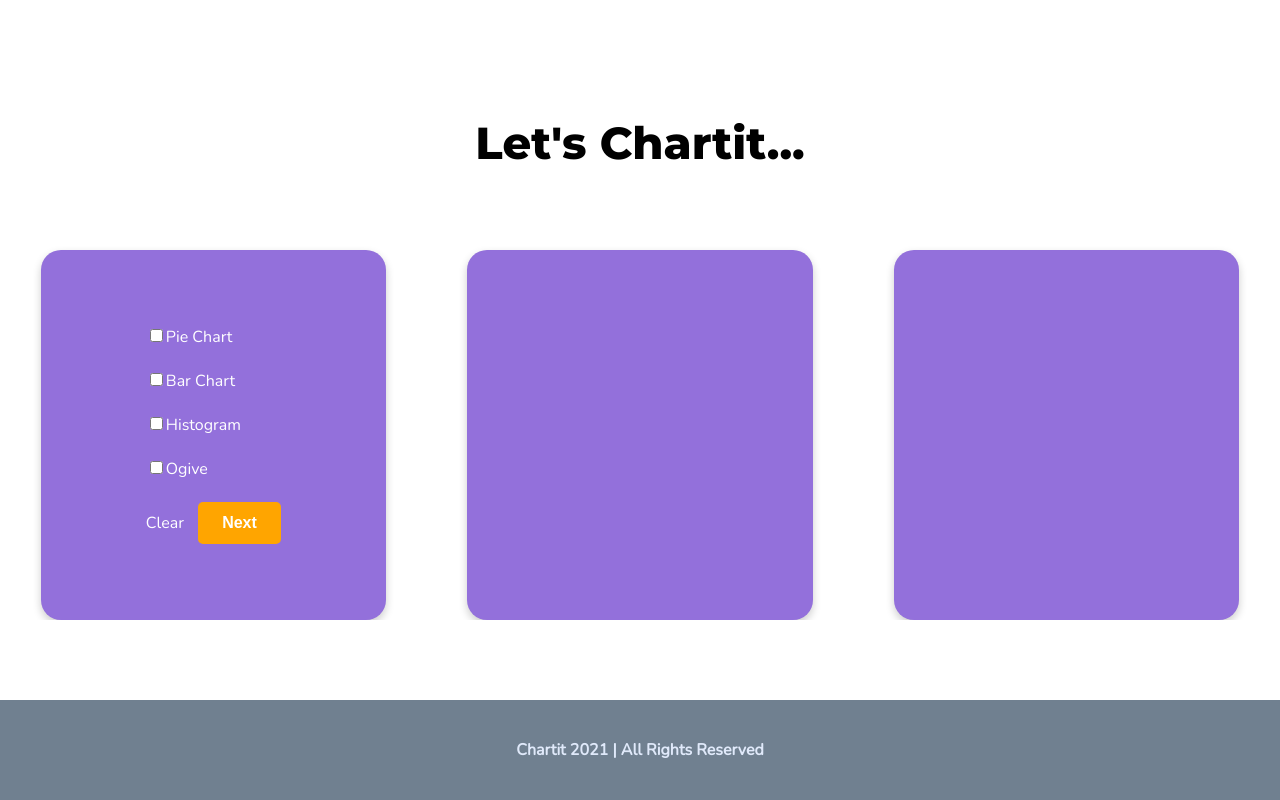
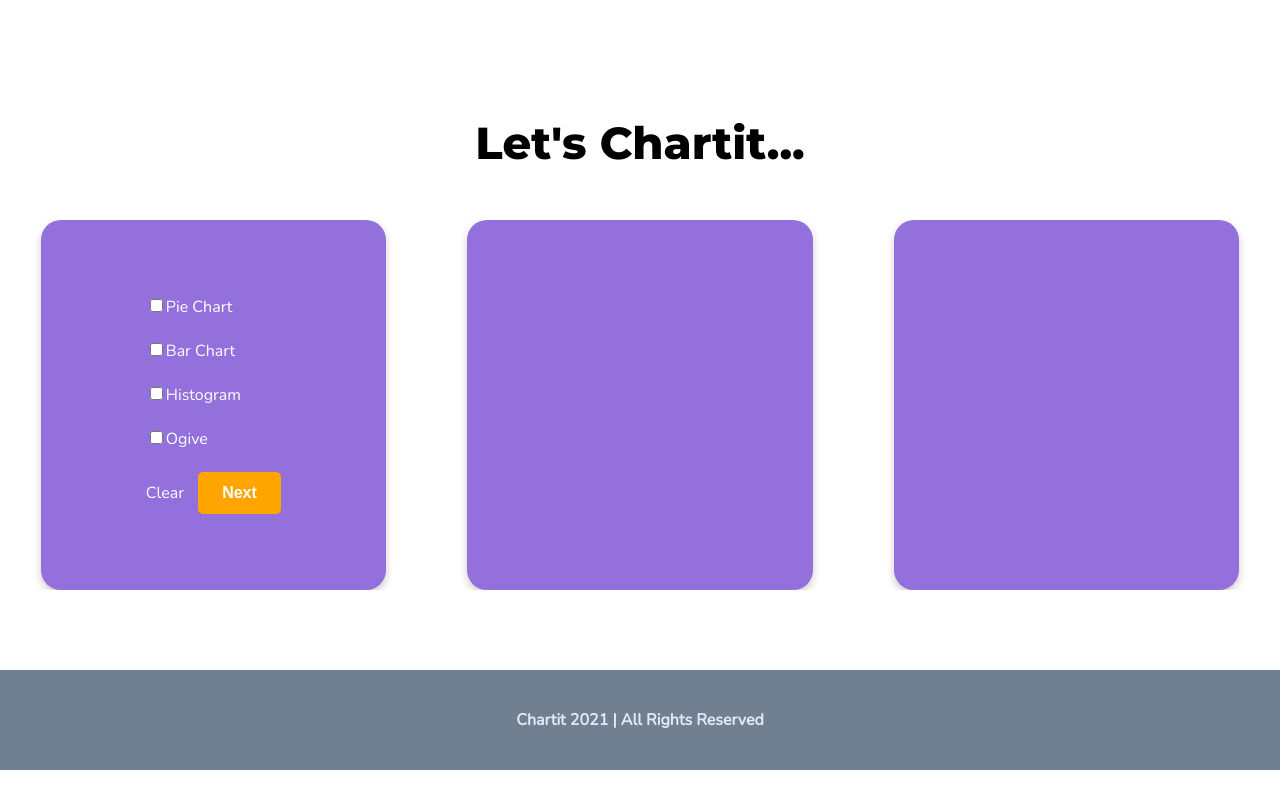
Before and after one commit to MiracleUFO/Chartit, a React (Create React App) app: page / in a window 1280 px wide. Shown: the part 730-1530 px from the top of the page. After the commit the page ends 1500 px from the top, so only its background shows below. Built offline with nearby package versions, Linux system fonts and the light colour scheme; the HTML template or start-up script is replaced by a standard one.

Commit message:
style tweak chart picker

```diff
--- a/src/components/styles/globalStyles.js
+++ b/src/components/styles/globalStyles.js
@@ -287,7 +287,7 @@ export const GlobalStyles = createGlobalStyle`
 	#hero-img {
 		height: 55vh;
 		background: ${({theme}) => theme.heroImgBg};
-		margin-top: 70px;
+		margin-top: 65px;
 	}
 	/*#hero-img:before {
 		content:"";
@@ -309,16 +309,13 @@ export const GlobalStyles = createGlobalStyle`
 	svg {
 		display: none;
 	}
-
 	#hero .buttonDiv a:first-of-type button {
 		margin-right: 15px;
 	}
-
 	#hero .buttonDiv a:nth-of-type(2) button {
 		background: blueviolet;
 		color: #E0E9FA;
 	}
-
 	#hero .buttonDiv a:nth-of-type(2) button:hover {
 		background: ${({theme}) => theme.transparentButtonBgHover};
 		padding: 0.9rem 1.7rem;;
@@ -329,11 +326,9 @@ export const GlobalStyles = createGlobalStyle`
 			font-size: 2rem;
 			line-height: 3.2rem;
 		}
-
 		#hero-text {
 			height: -webkit-fill-available;
 		}
-
 		#hero-img:before {
 			top: 93.5vh;
 		}
@@ -396,9 +391,6 @@ export const GlobalStyles = createGlobalStyle`
 		padding-top: 110px;
 		padding-bottom: 80px;
 	}
-	#charter-wrapper {
-		padding-top: 30px;
-	}
 	#charter-wrapper-wrapper h2 {
 		margin-bottom: 5px;
 		text-align: center;
@@ -440,6 +432,7 @@ export const GlobalStyles = createGlobalStyle`
 		display: block;
 	}
 	.tooltip-wrapper {
+		margin-left: 10px;
 		display: none;
     position: absolute;
     left: 7.5em;
```
